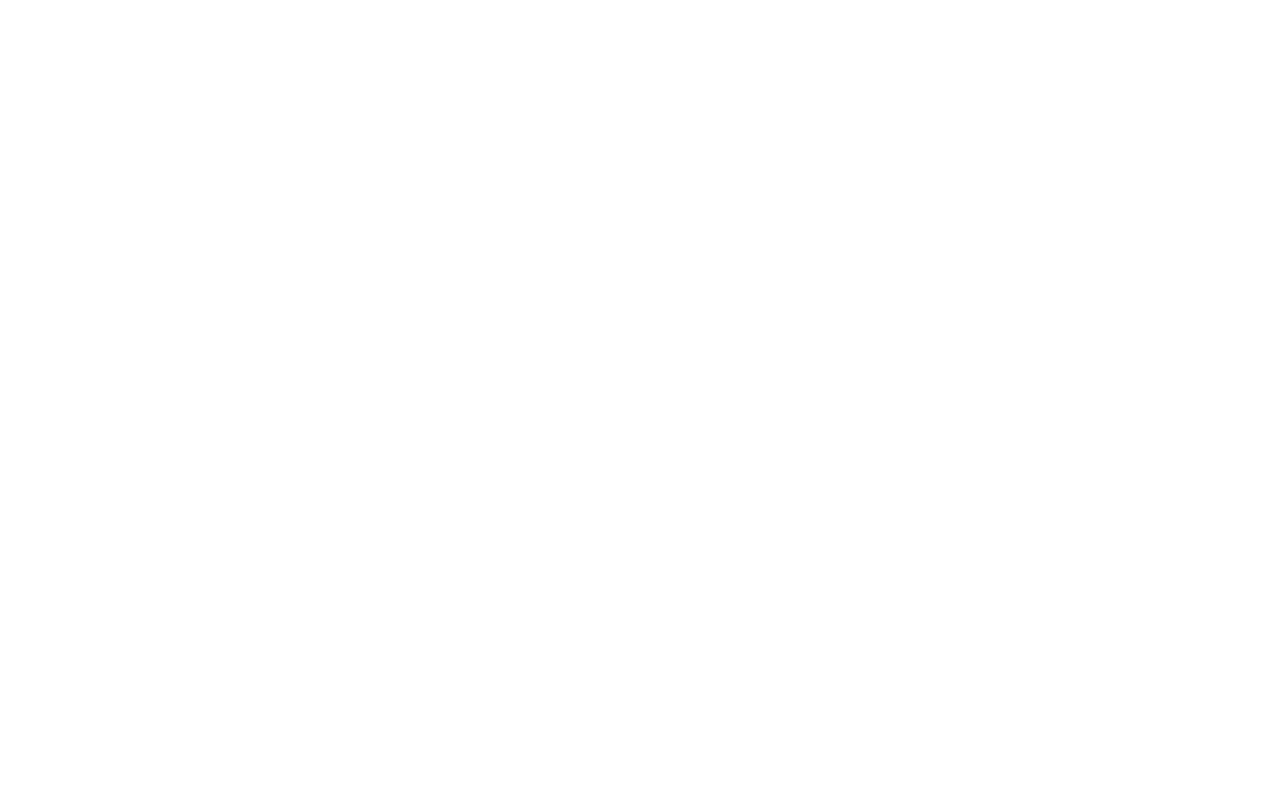
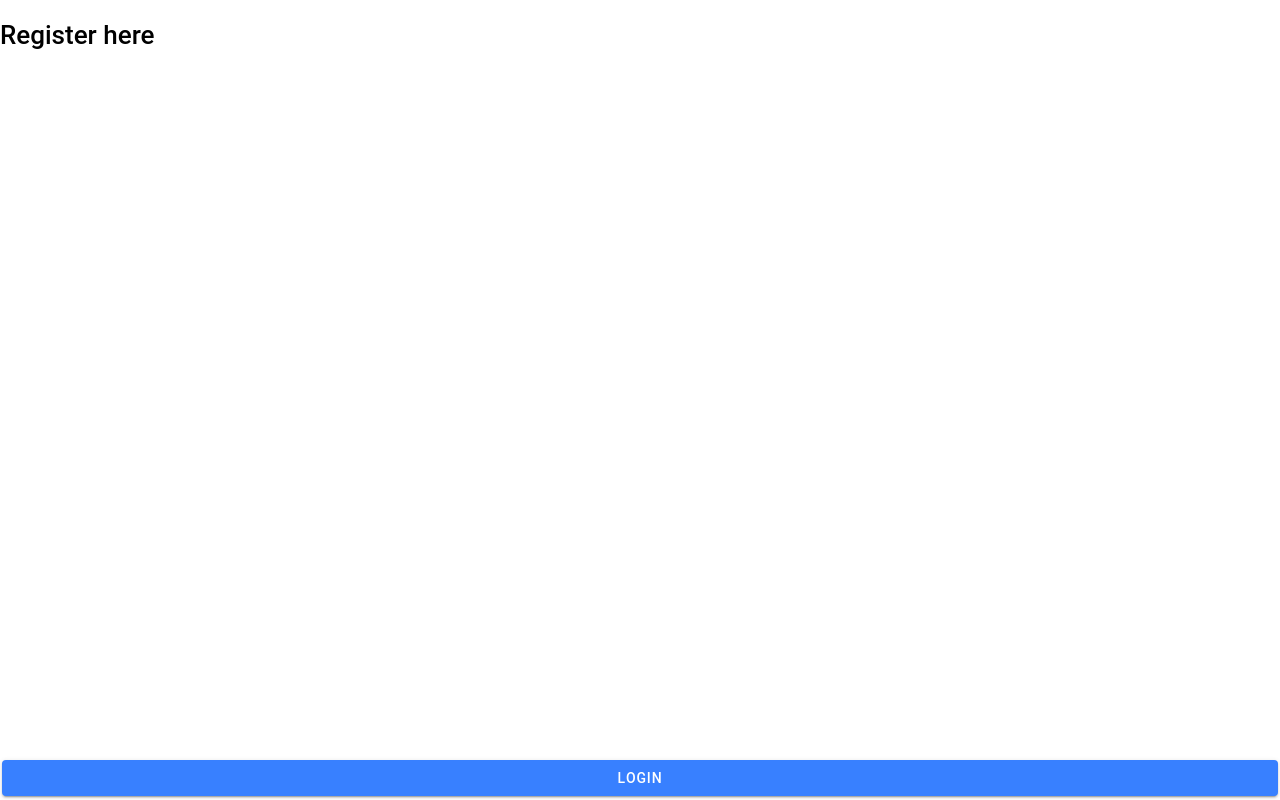
Before and after one commit to johnpaulkiser/tier-list, a React (Create React App) app: page /register in a window 1280 px wide. Built offline with nearby package versions, Linux system fonts and the light colour scheme.

Commit message:
Create basic routing for login/register

```diff
--- a/src/App.tsx
+++ b/src/App.tsx
@@ -2,7 +2,8 @@
 import { Redirect, Route } from 'react-router-dom';
 import { IonApp, IonRouterOutlet } from '@ionic/react';
 import { IonReactRouter } from '@ionic/react-router';
-import Home from './pages/Home';
+import Login from './pages/Login';
+import Register from './pages/Register';
 
 /* Core CSS required for Ionic components to work properly */
 import '@ionic/react/css/core.css';
@@ -27,8 +28,9 @@
   <IonApp>
     <IonReactRouter>
       <IonRouterOutlet>
-        <Route path="/home" component={Home} exact={true} />
-        <Route exact path="/" render={() => <Redirect to="/home" />} />
+        <Route path="/login" component={Login} exact={true} />
+        <Route path="/register" component={Register} exact={true} />
+        <Route exact path="/" render={() => <Redirect to="/login" />} />
       </IonRouterOutlet>
     </IonReactRouter>
   </IonApp>
--- a/src/pages/Home.tsx
+++ /dev/null
@@ -1,26 +0,0 @@
-import { IonContent, IonHeader, IonPage, IonTitle, IonToolbar } from '@ionic/react';
-import React from 'react';
-import ExploreContainer from '../components/ExploreContainer';
-import './Home.css';
-
-const Home: React.FC = () => {
-  return (
-    <IonPage>
-      <IonHeader>
-        <IonToolbar>
-          <IonTitle>Blank</IonTitle>
-        </IonToolbar>
-      </IonHeader>
-      <IonContent>
-        <IonHeader collapse="condense">
-          <IonToolbar>
-            <IonTitle size="large">Blank</IonTitle>
-          </IonToolbar>
-        </IonHeader>
-        <ExploreContainer />
-      </IonContent>
-    </IonPage>
-  );
-};
-
-export default Home;
--- /dev/null
+++ b/src/pages/Login.css
@@ -0,0 +1,3 @@
+.test {
+    border: 1px;
+};
--- /dev/null
+++ b/src/pages/Login.js
@@ -0,0 +1,26 @@
+import React from 'react';
+import { IonPage, IonButton } from '@ionic/react';
+
+class Login extends React.Component {
+
+  render() {
+    return (
+      <IonPage>
+        <h1>Login Here</h1>
+        <IonButton routerLink='/register'>Register</IonButton>
+      </IonPage>
+    );
+  }
+}
+
+
+
+
+
+
+
+
+
+
+
+export default Login;
--- /dev/null
+++ b/src/pages/Register.js
@@ -0,0 +1,26 @@
+import React from 'react';
+import { IonPage, IonButton } from '@ionic/react';
+
+class Register extends React.Component {
+
+  render() {
+    return (
+      <IonPage>
+        <h1>Register here</h1>
+        <IonButton routerLink='/login'>Login</IonButton>
+      </IonPage>
+    );
+  }
+}
+
+
+
+
+
+
+
+
+
+
+
+export default Register;
--- a/tsconfig.json
+++ b/tsconfig.json
@@ -10,7 +10,7 @@
     "skipLibCheck": true,
     "esModuleInterop": true,
     "allowSyntheticDefaultImports": true,
-    "strict": true,
+    "strict": false,
     "forceConsistentCasingInFileNames": true,
     "module": "esnext",
     "moduleResolution": "node",
```
Also changed, not shown: src/pages/Home.css (deleted).
